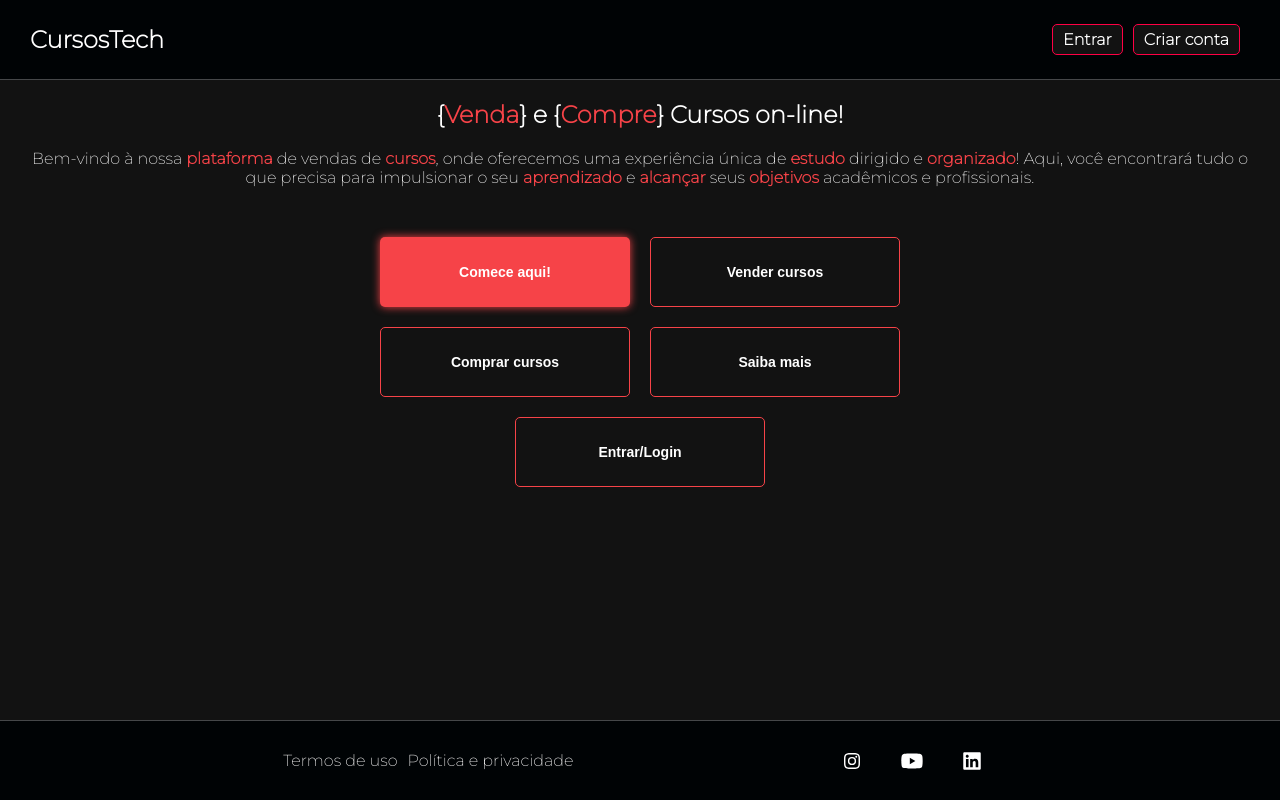
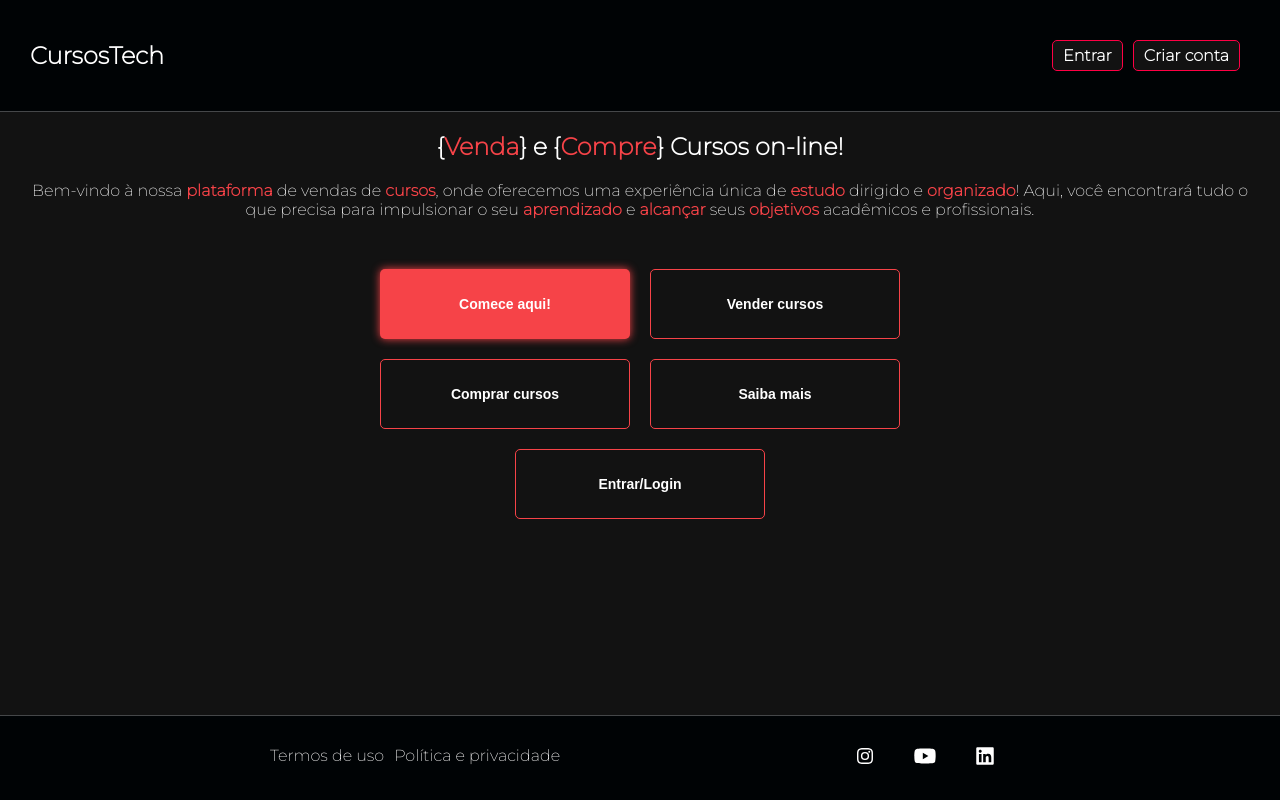
Before and after one commit to JoaoPedroSarmento/JoaoPedroSarmento.github.io, a PHP site: page / in a window 1280 px wide. Run offline with PHP 8.4, Linux system fonts and the light colour scheme.

Commit message:
projeto site

```diff
--- a/projetoSite/estilos/main/main.css
+++ b/projetoSite/estilos/main/main.css
@@ -54,7 +54,6 @@
 header,
 footer {
   min-height: 80px;
-  max-height: 80px;
 }
 /* Acrescentando uma borda ao header e footer*/
 header {
--- a/projetoSite/index.html
+++ b/projetoSite/index.html
@@ -98,7 +98,9 @@
       </section>
     </main>
     <!-- footer  -->
-    <footer class="display-flex-row-wrap justify-content-space-evenly pd-30">
+    <footer
+      class="display-flex-row-wrap justify-content-space-evenly gap-40 pd-30"
+    >
       <div class="termos">
         <ul class="display-flex-row-nowrap gap-10 list-style-none">
           <li>
--- a/projetoSite/scripts/removeCapa/removeCapa.js
+++ b/projetoSite/scripts/removeCapa/removeCapa.js
@@ -10,6 +10,6 @@
       clearInterval(intervalo); // Parando com o loop
     }
     tempo += 1;
-  }, 0); // a cada 1 segundo executa o código passado
+  }, 1000); // a cada 1 segundo executa o código passado
 }
 // função exportada!!
```
